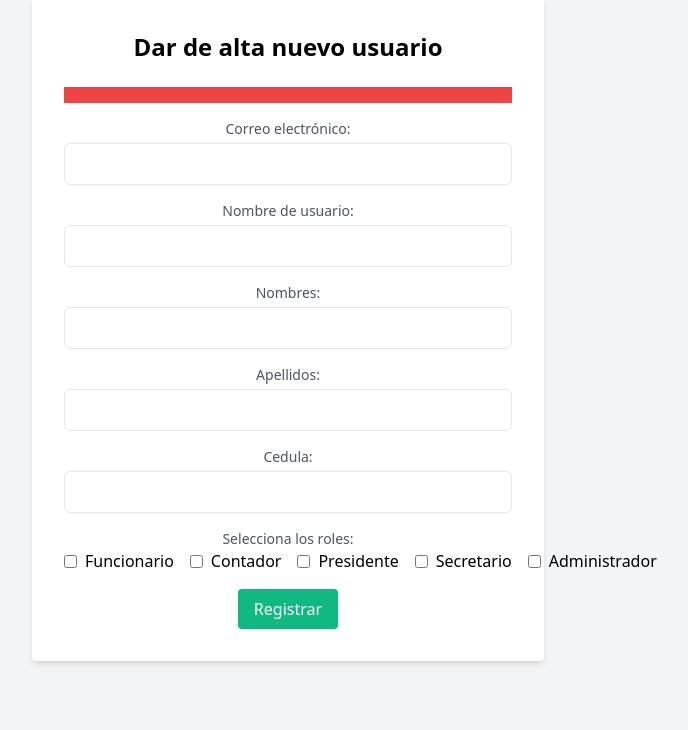
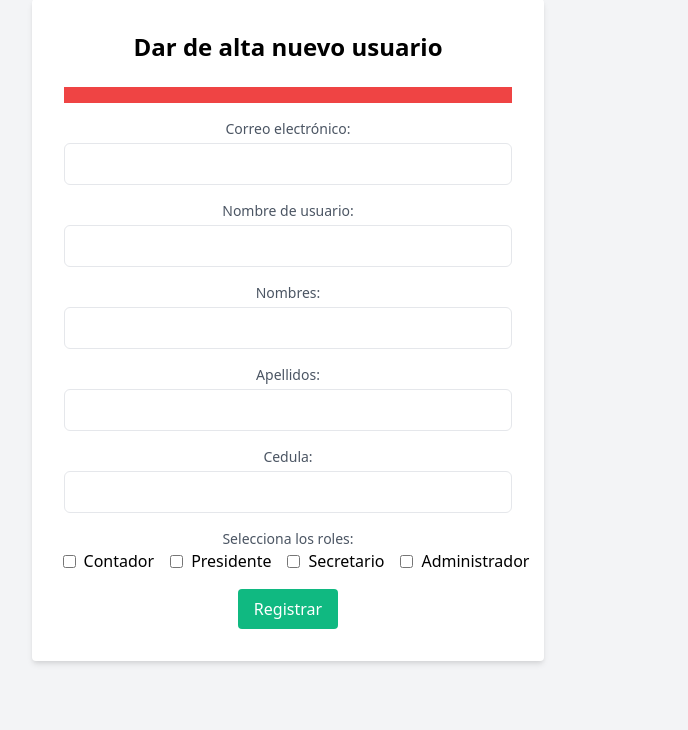
Before and after one commit to Diegon01/OrdenCompraJunta, a CodeIgniter 4 app: the page made by app/Views/alta_usuario.php in a window 1280 px wide. Shown: the part 166-896 px from the top of the page, without its empty margins (352-1040 px from the left). Run offline with PHP 8.4 and a stand-in for CodeIgniter, Linux system fonts and the light colour scheme; the template is opened without the code that fills it, so the values that code supplies are empty; some libraries are stand-ins or nearby versions.

Commit message:
Funcionario 1

```diff
--- a/app/Views/alta_usuario.php
+++ b/app/Views/alta_usuario.php
@@ -77,10 +77,9 @@
                 <!-- Checkboxes -->
                 <div class="mb-4">
                     <label class="block text-sm font-medium text-gray-600">Selecciona los roles:</label>
-                    <div class="flex items-center space-x-4">
+                    <div class="flex items-center space-x-4 flex justify-center items-center">
                         <label for="Funcionario" class="inline-flex items-center">
-                            <input type="checkbox" id="Funcionario" name="Funcionario" value="Funcionario" class="form-checkbox text-blue-500" />
-                            <span class="ml-2">Funcionario</span>
+                            <input type="checkbox" id="Funcionario" name="Funcionario" value="Funcionario" class="form-checkbox text-blue-500" checked hidden />
                         </label>
                         <label for="Contador" class="inline-flex items-center">
                             <input type="checkbox" id="Contador" name="Contador" value="Contador" class="form-checkbox text-blue-500" />
```
